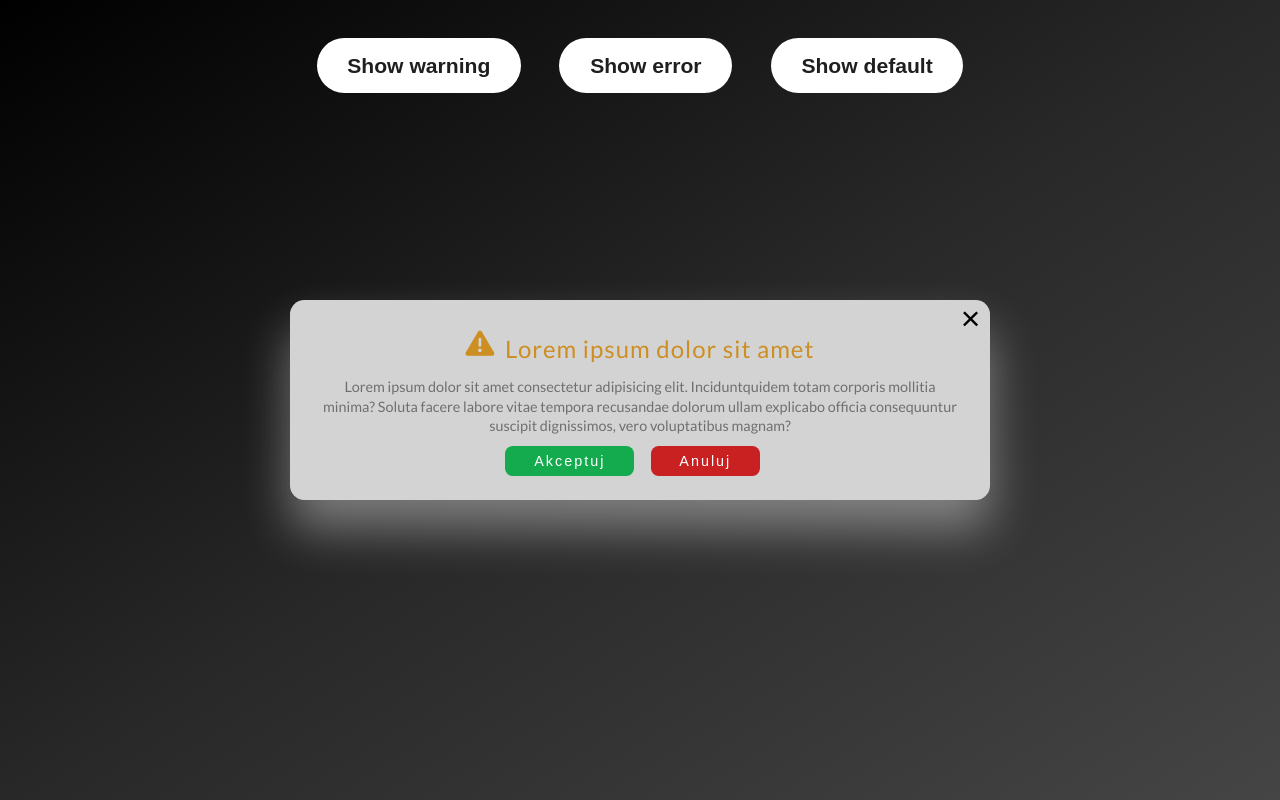
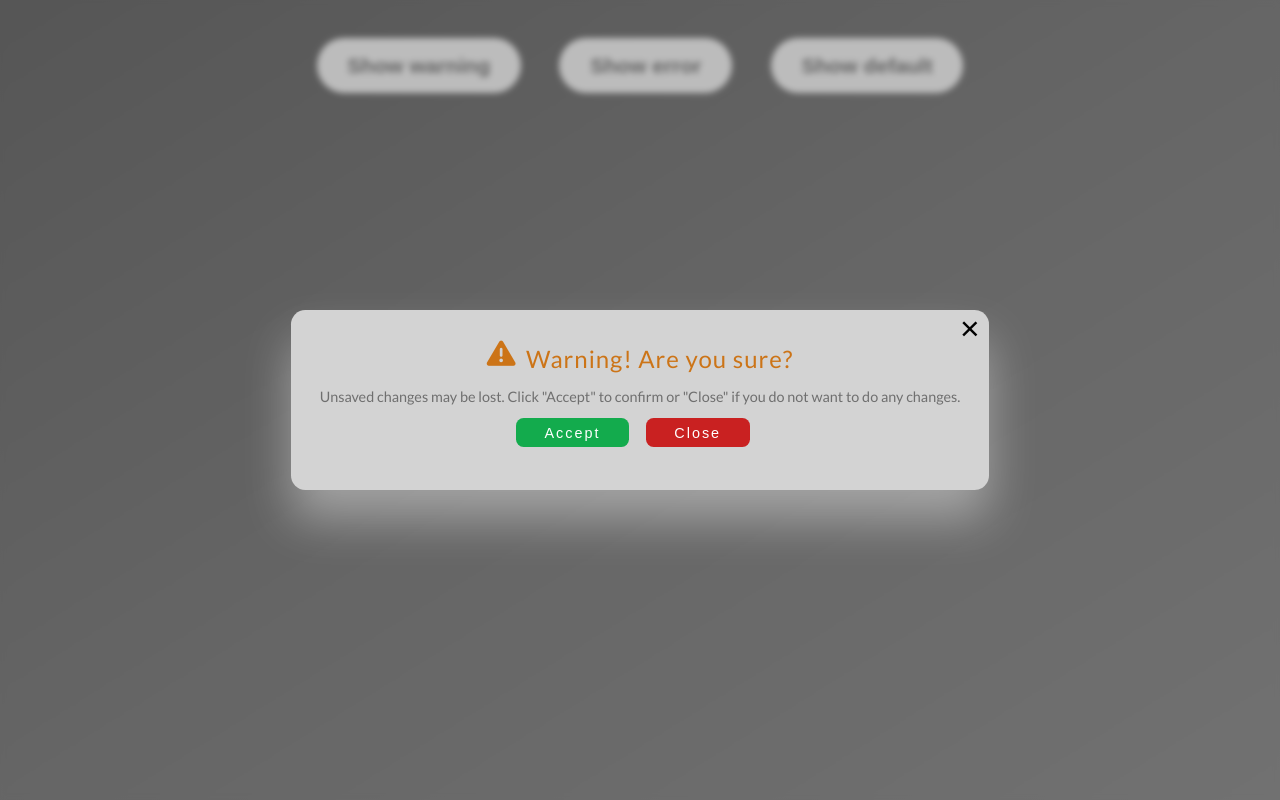
Before and after one commit to kewinpyza/modal-windows, a plain HTML site: page index.html in a window 1280 px wide. Both pictures are taken after a click on the button "Show warning". Shown: the top 800 px of the page. Drawn offline with Linux system fonts and the light colour scheme.

Commit message:
Add functionalities and js

```diff
--- a/app.css
+++ b/app.css
@@ -1,6 +1,6 @@
 :root {
   --info: rgb(47, 103, 199);
-  --warning: rgb(205, 142, 34);
+  --warning: rgb(204, 116, 23);
   --success: rgb(19, 171, 77);
   --danger: rgb(201, 33, 33);
 }
@@ -157,7 +157,7 @@ body {
   top: 0;
   left: 0;
   width: 100%;
-  min-height: 200vh;
+  min-height: 100%;
   background-color: rgba(143, 143, 143, 0.6);
   backdrop-filter: blur(3px);
 }
--- a/script.js
+++ b/script.js
@@ -5,10 +5,11 @@ const showModalButtons = document.querySelector('.btn-show');
 const showWarning = document.querySelector('.modal-warning');
 const showError = document.querySelector('.modal-error');
 const showDefault = document.querySelector('.modal-default');
+const overlay = document.querySelector('.overlay');
 
 const modal = (obj = {}) => {
   return `
-    <div class="modal-window">
+    <div tabindex="5" class="modal-window">
       <button class="btn closer">&times;</button>
       <p class="modal-title ${obj.type || 'info'}">
         <i class="icon fa-solid fa-${obj.icon || 'circle-info'}"></i>
@@ -20,8 +21,10 @@ const modal = (obj = {}) => {
         }
       </p>
       <div class="modal-buttons">
-        <button class="modal-accept">${obj.acceptBtn || 'Accept'}</button>
-        <button class="modal-reject">${obj.rejectBtn || 'Reject'}</button>
+        <button class="modal-btn modal-accept">${
+          obj.acceptBtn || 'Yes'
+        }</button>
+        <button class="modal-btn modal-reject">${obj.rejectBtn || 'No'}</button>
       </div>
     </div>
     `;
@@ -32,34 +35,70 @@ const createModal = objValues => {
   modalContainer.classList.add('modal-container');
   modalContainer.innerHTML = modal(objValues);
   document.body.append(modalContainer);
+  const selectModalContainer = document.querySelector('.modal-container');
+  const closeModal = () => {
+    selectModalContainer.remove();
+    document.body.style.overflow = 'auto';
+    overlay.classList.add('hidden');
+  };
+
+  const closeIcon = document.querySelector('.closer');
+  closeIcon.addEventListener('click', () => {
+    closeModal();
+  });
+
+  const modalButtons = document.querySelectorAll('.modal-btn');
+  modalButtons.forEach(btn =>
+    btn.addEventListener('click', () => {
+      closeModal();
+    })
+  );
+
+  const selectModalWindow = document.querySelector('.modal-window');
+  selectModalWindow.focus();
+  selectModalWindow.addEventListener('keydown', e => {
+    if (e.key === 'Escape') {
+      console.log('Elo');
+      closeModal();
+    }
+  });
+
+  overlay.addEventListener('click', () => {
+    closeModal();
+  });
+
+  document.body.style.overflow = 'hidden';
 };
 
 const displayWarningModal = () => {
   createModal({
     type: 'warning',
     icon: 'triangle-exclamation',
-    title: 'Lorem ipsum dolor sit amet',
+    title: 'Warning! Are you sure?',
     description:
-      'Lorem ipsum dolor sit amet consectetur adipisicing elit. Inciduntquidem totam corporis mollitia minima? Soluta facere labore vitae tempora recusandae dolorum ullam explicabo officia consequuntur suscipit dignissimos, vero voluptatibus magnam?',
-    acceptBtn: 'Akceptuj',
-    rejectBtn: 'Anuluj',
+      'Unsaved changes may be lost. Click "Accept" to confirm or "Close" if you do not want to do any changes.',
+    acceptBtn: 'Accept',
+    rejectBtn: 'Close',
   });
+  overlay.classList.remove('hidden');
 };
 
 const displayErrorModal = () => {
   createModal({
     type: 'danger',
     icon: 'circle-exclamation',
-    title: 'Lorem ipsum dolor sit amet',
+    title: "Error! You can't do this!",
     description:
-      'Lorem ipsum dolor sit amet consectetur adipisicing elit. Inciduntquidem totam corporis mollitia minima? Soluta facere labore vitae tempora recusandae dolorum ullam explicabo officia consequuntur suscipit dignissimos, vero voluptatibus magnam?',
-    acceptBtn: 'Accept',
+      'Sorry. Your command cannot be fulfilled. For more info, you can contact our Helpdesk if the problem persists.',
+    acceptBtn: 'Ok',
     rejectBtn: 'Reject',
   });
+  overlay.classList.remove('hidden');
 };
 
 const displayDefaultModal = () => {
   createModal();
+  overlay.classList.remove('hidden');
 };
 
 showWarning.addEventListener('click', displayWarningModal);
```
Also changed, not shown: index.html (+0 -19 lines).
